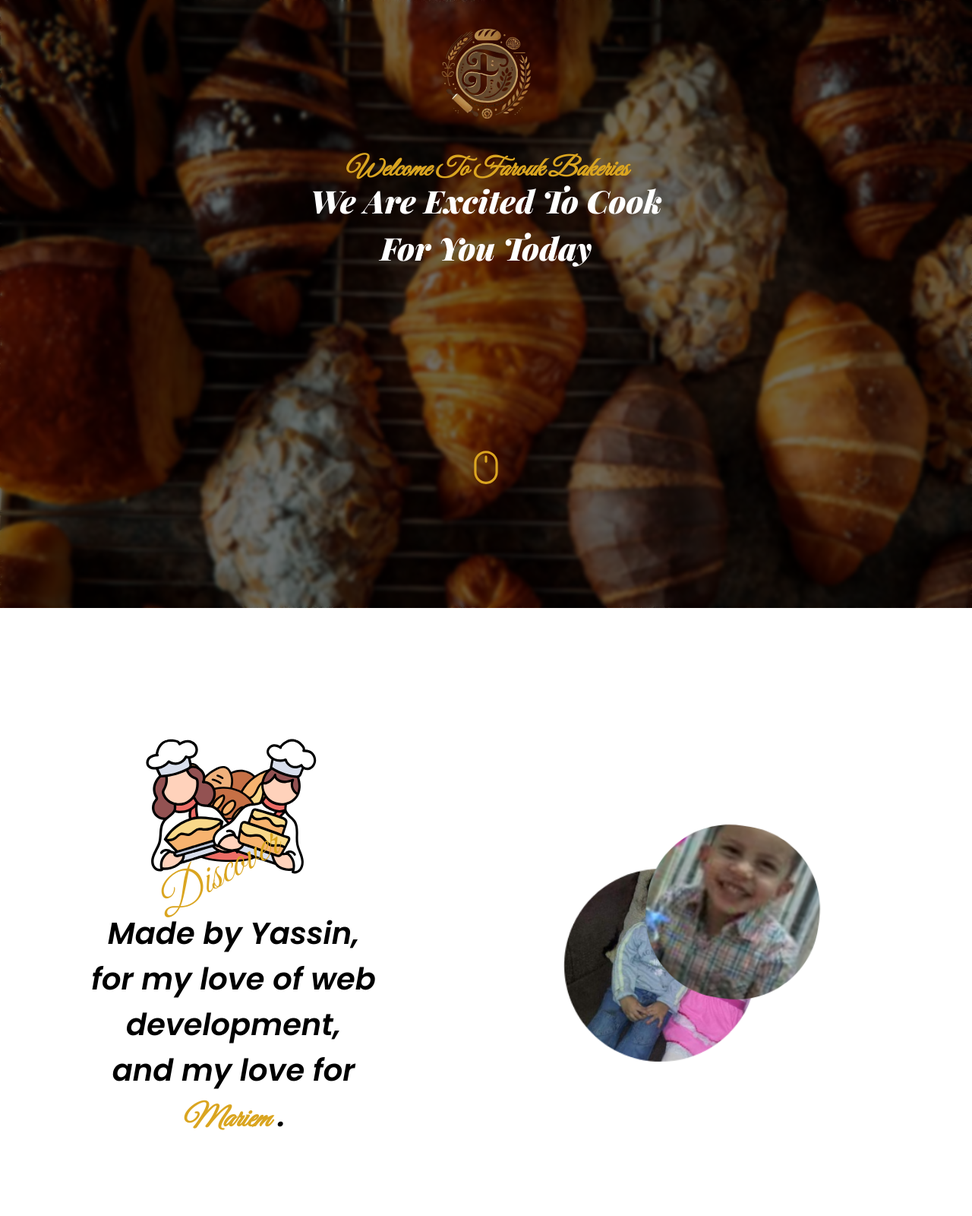
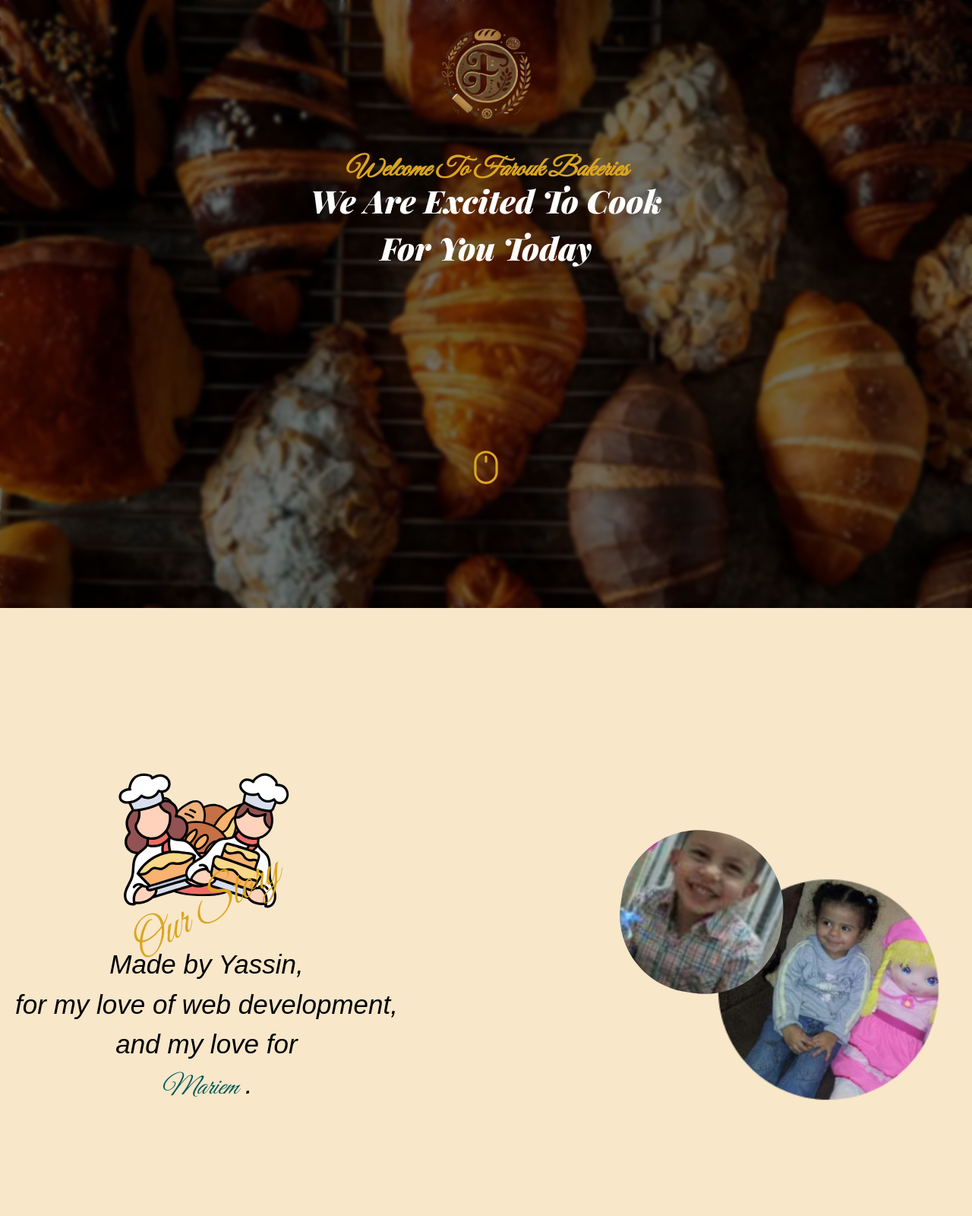
Before and after one commit to YassinWael/Farouk-Bakeries, a Flask app: page / in a window 1280 px wide. Shown: the whole page at 76% size. Run offline with Flask 3, Linux system fonts and the light colour scheme.

Commit message:
optimized some images, added media queries.

```diff
--- a/static/styles/styles.css
+++ b/static/styles/styles.css
@@ -79,8 +79,11 @@ body {
     font-family: 'Playfair Display';
     font-weight: 900;
     font-style: italic;
-    width: 100%;
-    max-width: 100vw;
+    min-width: 100%;
+
+    cursor:url(/static/images/mouse.svg),crosshair;
+
+
 }
 
 
@@ -162,10 +165,15 @@ picture * {
   color: black;
   display: flex;
   align-items: center;
+  justify-content: space-between;
   flex-wrap: wrap;
+  padding: 0px;
   padding: 50px;
-  /* border: 5px dotted green; */
+  padding-right:15%;
   padding-left: 0;
+  background-color: rgba(245, 222, 179, 0.704);
+  overflow-x: hidden;
+  overflow-y: hidden;
 }
 
 #story p {
@@ -174,7 +182,6 @@ picture * {
 
 .story-container {
   position: relative;
-  /* border: 5px dotted red; */
   width: 50%;
   min-width:400px;
   display: flex;
@@ -187,8 +194,8 @@ picture * {
 .avatars {
   display:flex;
   position: relative;
-  /* border: 3px double black; */
   width: 400px;
+
   min-height: 300px;
 
 
@@ -232,10 +239,11 @@ picture * {
 
 .pfp {
   position: relative;
-  /* border: var(--border-test); */
-  width: 50%;
-  min-width: 400px;
-  min-height: 350px;
+
+  min-width: 250px;
+  min-height: 250px;
+  max-width: 400px;
+  max-height: 400px;
 
 }
 
@@ -243,6 +251,7 @@ picture * {
   position: absolute;
   top: 0;
   transition: all .3s ease;
+
 }
 .pfp img:hover {
   transform: scale(1.1);
@@ -251,24 +260,71 @@ picture * {
 
 /* girl */
 .pfp img:first-child {
-  left: 80px;
-  top: 70px;
+
+  top: 20%;
+  left: 40%;
+  max-width: 400px;
+  max-height: 400px;
+
 
 }
 
 .pfp img:last-child {
-  right: 90px;
+  position: relative !important;
+  width: 100%;
+  height: 100%;
+  max-width: 450px;
 }
 
 
-@keyframes text-color {
-  from {
-    color: blue;
+@keyframes colorShift {
+  0% {
+    color: #DAA520; /* Red */
+}
+25% {
+    color: #FF7F00; /* Orange */
+}
+50% {
+    color: blue; /* Yellow */
+}
+75% {
+    color: green; /* Green Yellow */
+}
+100% {
+    color: #DAA520; /* Goldenrod */
+}
+
+}
+
+@media screen and (max-width:900px) {
+  #story {
+    flex-direction: column;
+    padding: 0;
+    justify-content: center;
+    align-items: center;
+  }
+  .story-container,.pfp {
+    max-width: none;
+    width: 100%;
+    height: 50%;
   }
 
-  to {
-    color: red;
+  .pfp * {
+    border-radius: 50%;
+    padding: 0;
   }
 }
 
-/* ToDo: add thecolor animation to mariem. */
+
+@media screen and (max-width:650px) {
+
+  .pfp img:first-child { /* girl */
+    top: 50%;
+    left: 0;
+    z-index: 3;
+  }
+
+  #story {
+    min-height: 170vh;
+  }
+}
--- a/templates/home.html
+++ b/templates/home.html
@@ -6,14 +6,14 @@
         <picture>
             <source media="(max-width:768px)" srcset="/static/images/background_home_m.webp">
             <source media="(min-width:500px)" srcset="/static/images/background_home.webp">
-            <img  loading="lazy" decoding="async" src="/static/logo.png" alt="Background image">
+            <img  loading="lazy" decoding="async" src="/static/images/background_home.webp" alt="Background image">
 
             <div class="dark-overlay"></div>
             <div class="dark-overlay-2"></div>
 
         </picture>
     <div class="container">
-        <img src="/static/logo.png" alt="" id="logo" width="140px" height="140px">
+        <img src="/static/logo.webp" alt="" id="logo" width="140px" height="140px">
         <p style="font-family: 'Great Vibes'; color:var(--primary-color); margin-top:5px; margin-bottom:-22px;font-size:calc(var(--header-font-size) - .5vw)">Welcome To Farouk Bakeries</p>
         <p style="font-family: 'Playfair Display';">We Are Excited To Cook <br>For You Today</p>
 
@@ -28,15 +28,21 @@
                 <img src="/static/images/girl.svg" alt="" width="210px" height="210px">
                 <img src="/static/images/boy.svg" alt="" width="210px" height="210px">
                 <img src="/static/images/bread.svg" alt="" width="140px" height="140px">
-                <p style="font-size: 60px !important" id="discover">Discover</p>
+                <p style="font-size: 60px !important" id="discover">Our Story</p>
 
             </div>
-                <p style="font-size: var(--font-size); font-family:'Poppins';text-align:center;">Made by Yassin, <br> for my love of web development, <br> and my love for <br><span style="font-family: 'Great Vibes'; color:var(--primary-color);">Mariem</span>     .</p>
+                <p style="font-size: calc(var(--font-size) - 5px); font-family:sans-serif;text-align:center;font-weight:200">Made by Yassin, <br> for my love of web development, <br> and my love for <br><span style="font-family: 'Great Vibes'; color:var(--primary-color); animation-name:colorShift; animation-duration:4s;animation-timing-function:ease-in-out;animation-iteration-count:infinite">Mariem</span>     .</p>
         </div>
 
         <div class="pfp">
-            <img src="/static/images/mariem.webp" width="350px" height="350px" alt="yassin pfp">
-            <img src="/static/images/yassin.webp" width="350px" height="350px" alt="mariem pfp">
+
+            <img src="/static/images/mariem.webp" width="420px" height="420px" alt="yassin pfp">
+
+
+            <img src="/static/images/yassin.webp" width="420px" height="420px" alt="mariem pfp">
+
+
+
 
         </div>
     </section>
--- a/templates/layout.html
+++ b/templates/layout.html
@@ -43,6 +43,32 @@
 </body>
 
 <script defer>
+   // Function to check if an element is overflowing
+function isElementOverflowing(el) {
+    const bodyRect = document.body.getBoundingClientRect();
+    const elemRect = el.getBoundingClientRect();
+
+    // Check if the element is outside the bounds of the body
+    return (
+        elemRect.right > bodyRect.right ||
+        elemRect.bottom > bodyRect.bottom ||
+        elemRect.left < bodyRect.left ||
+        elemRect.top < bodyRect.top
+    );
+}
+
+// Function to find all overflowing elements
+function logOverflowingElements() {
+    const allElements = document.querySelectorAll('*'); // Select all elements
+    allElements.forEach(el => {
+        if (isElementOverflowing(el)) {
+            console.log('Overflowing element:', el);
+        }
+    });
+}
+
+// Call the function to log overflowing elements
+logOverflowingElements();
 
 </script>
 </html>
```
Also changed, not shown: static/images/background_home.webp, static/images/background_home_m.webp, static/logo.png (deleted), static/logo.webp (added).
